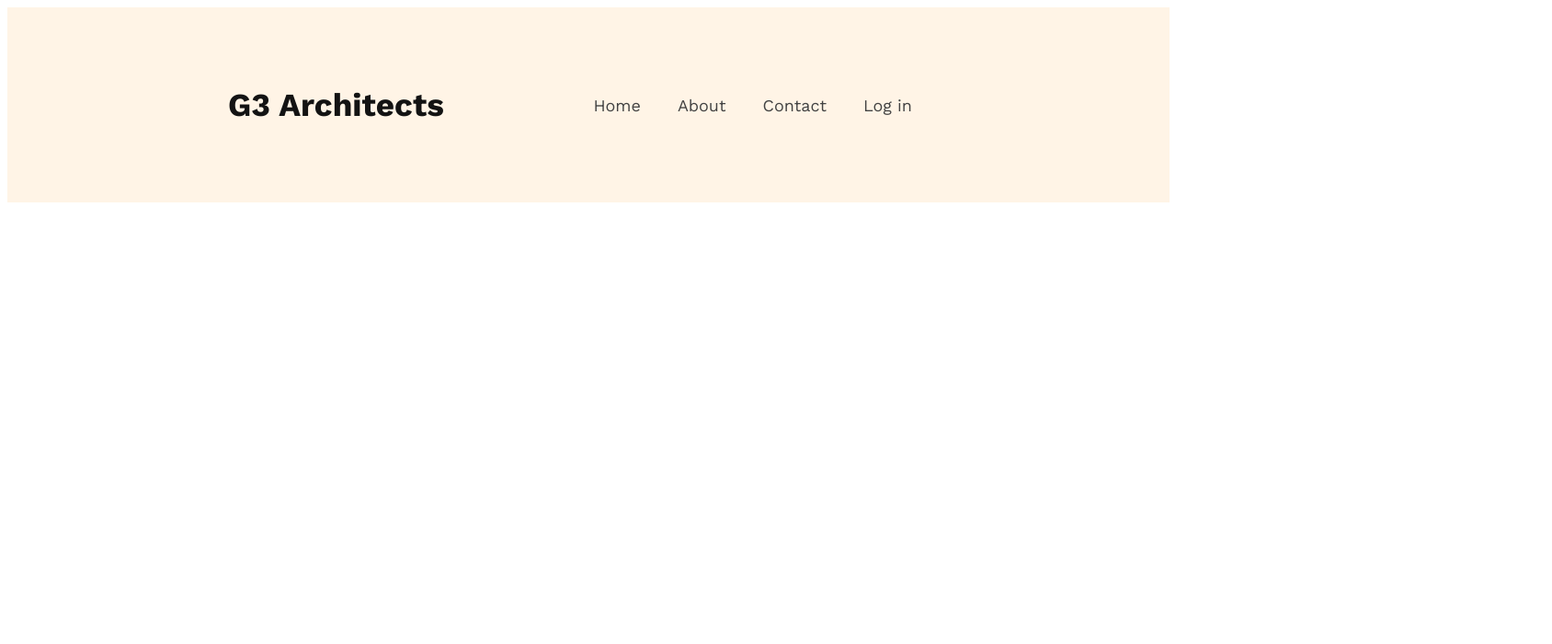
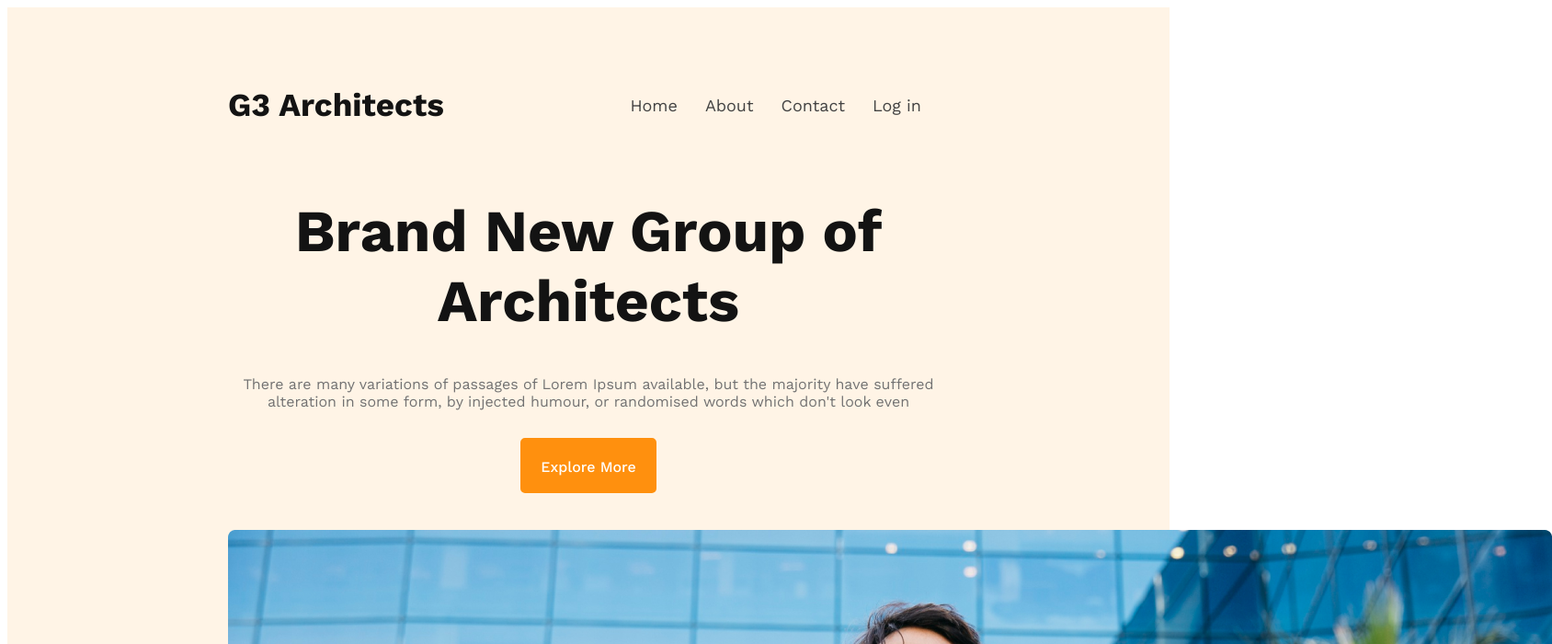
Before and after one commit to amrinkarim22/g3-architectt, a plain HTML site: page index.html in a window 1280 px wide. Shown: the top 700 px of the page at 92% size, 1688 px wide, since content can reach past the window. Drawn offline with nearby package versions, Linux system fonts and the light colour scheme.

Commit message:
banner done

```diff
--- a/index.html
+++ b/index.html
@@ -22,6 +22,20 @@
                 <li><a href="">Log in</a></li>
             </ul>
         </nav>
+        <div class="banner">
+             <div class="banner-writings">
+                <h1 class="banner-title">Brand New Group of Architects
+                </h1>
+                <p class="banner-description">There are many variations of passages of Lorem Ipsum available, but the majority have suffered alteration in some form, by injected humour, or randomised words which don't look even</p>
+                <button class="orange">
+                    Explore More
+                </button>
+             </div>
+
+                <img src="images/banner.png" alt="" class="banner-img">
+
+
+        </div>
     </header>
     <main></main>
     <footer></footer>
--- a/styles/style.css
+++ b/styles/style.css
@@ -23,7 +23,7 @@ nav > ul{
 }
 nav li{
     list-style: none;
-    margin-right: 40px;
+    margin-right: 30px;
     font-weight: 500px;
     font-size: 18px;
 }
@@ -31,3 +31,39 @@ nav li a{
     text-decoration: none;
     color: #424242;
 }
+.banner-writings{
+    max-width: 800px;
+    text-align: center;
+    margin: 0 auto;
+
+}
+.banner-title{
+    font-size: 4rem;
+    font-weight: 700px;
+    color: #131313;
+}
+.banner-description{
+    font-size: 1rem;
+    font-weight: 400;
+    color: #727272;
+    margin-bottom: 30px;
+}
+.orange{
+
+    background-color: #FF900E;
+    color: white;
+    border: 2px solid #FF900E;
+    border-radius: 5px;
+    max-width: 200px;
+    height: 60px;
+    padding: 20px;
+    font-size: 16px;
+    font-weight: 500;
+    margin-bottom: 40px;
+
+}
+.banner-img{
+    max-width: 1480px;
+    height: 700px;
+    margin: 0 auto;
+}
```
